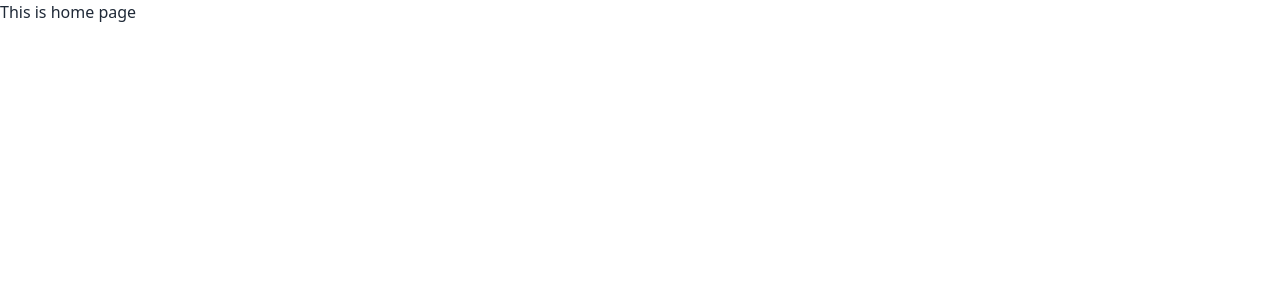
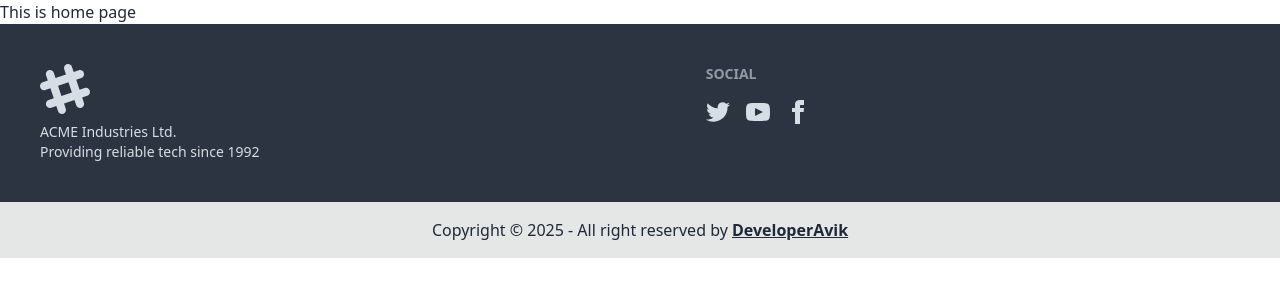
Before and after one commit to DeveloperAvik/BistroTrack, a React (Vite) app in the folder client/: page / in a window 1280 px wide. Shown: the top 300 px of the page. Built offline with nearby package versions, Linux system fonts and the light colour scheme.

Commit message:
completed footer section. Working On Navbar

```diff
--- a/client/src/Layout/Main.jsx
+++ b/client/src/Layout/Main.jsx
@@ -1,9 +1,13 @@
 import { Outlet } from 'react-router-dom'
+import Footer from '../Shared/Footer/Footer'
+import Navbar from '../Shared/Navbar/Navbar'
 
 function Main() {
     return (
         <div>
+            <Navbar></Navbar>
             <Outlet></Outlet>
+            <Footer></Footer>
         </div>
     )
 }
--- /dev/null
+++ b/client/src/Shared/Footer/Footer.jsx
@@ -0,0 +1,76 @@
+import { Link } from "react-router-dom"
+
+function Footer() {
+    return (
+        <>
+            <footer>
+                <div className="footer bg-neutral text-neutral-content p-10">
+                    <aside>
+                        <svg
+                            width="50"
+                            height="50"
+                            viewBox="0 0 24 24"
+                            xmlns="http://www.w3.org/2000/svg"
+                            fillRule="evenodd"
+                            clipRule="evenodd"
+                            className="fill-current">
+                            <path
+                                d="M22.672 15.226l-2.432.811.841 2.515c.33 1.019-.209 2.127-1.23 2.456-1.15.325-2.148-.321-2.463-1.226l-.84-2.518-5.013 1.677.84 2.517c.391 1.203-.434 2.542-1.831 2.542-.88 0-1.601-.564-1.86-1.314l-.842-2.516-2.431.809c-1.135.328-2.145-.317-2.463-1.229-.329-1.018.211-2.127 1.231-2.456l2.432-.809-1.621-4.823-2.432.808c-1.355.384-2.558-.59-2.558-1.839 0-.817.509-1.582 1.327-1.846l2.433-.809-.842-2.515c-.33-1.02.211-2.129 1.232-2.458 1.02-.329 2.13.209 2.461 1.229l.842 2.515 5.011-1.677-.839-2.517c-.403-1.238.484-2.553 1.843-2.553.819 0 1.585.509 1.85 1.326l.841 2.517 2.431-.81c1.02-.33 2.131.211 2.461 1.229.332 1.018-.21 2.126-1.23 2.456l-2.433.809 1.622 4.823 2.433-.809c1.242-.401 2.557.484 2.557 1.838 0 .819-.51 1.583-1.328 1.847m-8.992-6.428l-5.01 1.675 1.619 4.828 5.011-1.674-1.62-4.829z"></path>
+                        </svg>
+                        <p>
+                            ACME Industries Ltd.
+                            <br />
+                            Providing reliable tech since 1992
+                        </p>
+                    </aside>
+                    <nav>
+                        <h6 className="footer-title">Social</h6>
+                        <div className="grid grid-flow-col gap-4">
+                            <a>
+                                <svg
+                                    xmlns="http://www.w3.org/2000/svg"
+                                    width="24"
+                                    height="24"
+                                    viewBox="0 0 24 24"
+                                    className="fill-current">
+                                    <path
+                                        d="M24 4.557c-.883.392-1.832.656-2.828.775 1.017-.609 1.798-1.574 2.165-2.724-.951.564-2.005.974-3.127 1.195-.897-.957-2.178-1.555-3.594-1.555-3.179 0-5.515 2.966-4.797 6.045-4.091-.205-7.719-2.165-10.148-5.144-1.29 2.213-.669 5.108 1.523 6.574-.806-.026-1.566-.247-2.229-.616-.054 2.281 1.581 4.415 3.949 4.89-.693.188-1.452.232-2.224.084.626 1.956 2.444 3.379 4.6 3.419-2.07 1.623-4.678 2.348-7.29 2.04 2.179 1.397 4.768 2.212 7.548 2.212 9.142 0 14.307-7.721 13.995-14.646.962-.695 1.797-1.562 2.457-2.549z"></path>
+                                </svg>
+                            </a>
+                            <a>
+                                <svg
+                                    xmlns="http://www.w3.org/2000/svg"
+                                    width="24"
+                                    height="24"
+                                    viewBox="0 0 24 24"
+                                    className="fill-current">
+                                    <path
+                                        d="M19.615 3.184c-3.604-.246-11.631-.245-15.23 0-3.897.266-4.356 2.62-4.385 8.816.029 6.185.484 8.549 4.385 8.816 3.6.245 11.626.246 15.23 0 3.897-.266 4.356-2.62 4.385-8.816-.029-6.185-.484-8.549-4.385-8.816zm-10.615 12.816v-8l8 3.993-8 4.007z"></path>
+                                </svg>
+                            </a>
+                            <a>
+                                <svg
+                                    xmlns="http://www.w3.org/2000/svg"
+                                    width="24"
+                                    height="24"
+                                    viewBox="0 0 24 24"
+                                    className="fill-current">
+                                    <path
+                                        d="M9 8h-3v4h3v12h5v-12h3.642l.358-4h-4v-1.667c0-.955.192-1.333 1.115-1.333h2.885v-5h-3.808c-3.596 0-5.192 1.583-5.192 4.615v3.385z"></path>
+                                </svg>
+                            </a>
+                        </div>
+                    </nav>
+                </div>
+
+                <div className=" footer-center bg-base-300 text-base-content p-4">
+                    <aside>
+                        <p>Copyright © {new Date().getFullYear()} - All right reserved by <Link to="https://github.com/DeveloperAvik"><span className="font-semibold underline">DeveloperAvik</span></Link></p>
+                    </aside>
+                </div>
+            </footer>
+        </>
+    )
+}
+
+export default Footer
--- /dev/null
+++ b/client/src/Shared/Navbar/Navbar.jsx
@@ -0,0 +1,10 @@
+
+function Navbar() {
+    return (
+        <div>
+
+        </div>
+    )
+}
+
+export default Navbar
--- a/client/src/main.jsx
+++ b/client/src/main.jsx
@@ -7,6 +7,8 @@
 
 createRoot(document.getElementById('root')).render(
   <StrictMode>
-    <RouterProvider router={router}></RouterProvider>
+    <div className='max-w-screen-2xl mx-auto'>
+      <RouterProvider router={router}></RouterProvider>
+    </div>
   </StrictMode>,
 )
```
